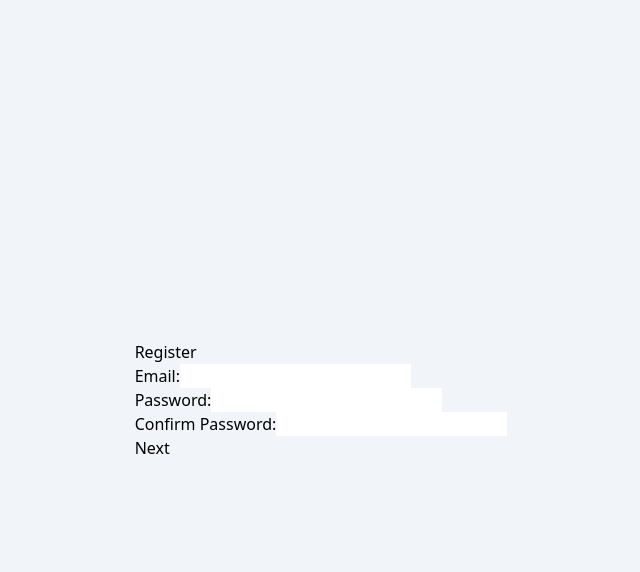
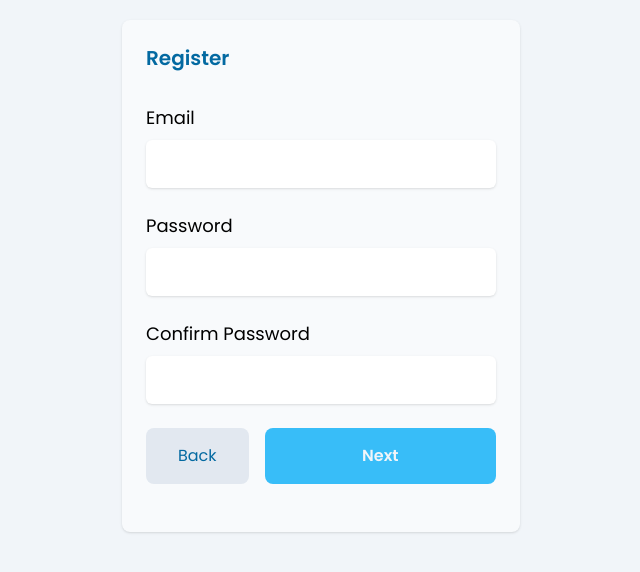
Before and after one commit to One-Bit-Myanmar/sarrmal-web, a Vue app: page /register in a window 1280 px wide. Shown: the top 572 px of the page, without its empty margins (319-959 px from the left). Built offline with nearby package versions, Linux system fonts and the light colour scheme; no server answers.

Commit message:
login and register inteface is completed

```diff
--- a/package.json
+++ b/package.json
@@ -11,6 +11,7 @@
     "axios": "^1.7.5",
     "bootstrap": "^5.3.3",
     "bootstrap-vue": "^2.23.1",
+    "boxicons": "^2.1.4",
     "core-js": "^3.8.3",
     "http-proxy-middleware": "^3.0.0",
     "marked": "^14.1.0",
--- a/src/main.js
+++ b/src/main.js
@@ -4,7 +4,9 @@ import router from "@/router/index";
 
 // import * as bootstrap from 'bootstrap/dist/js/bootstrap.bundle';
 // import '@/assets/css/main.css';
-import '@/assets/css/main.css'
+import '@/assets/css/main.css';
+import 'boxicons/css/boxicons.min.css';
+
 
 const app = createApp(App);
 app.use(router);
--- a/src/views/App.vue
+++ b/src/views/App.vue
@@ -1,7 +1,7 @@
 <template>
   <div
     style="height: 100vh"
-    class="flex items-center justify-center bg-slate-100"
+    class="flex items-start justify-center bg-slate-100 p-5"
   >
     <!-- application header  -->
     <!-- <div class="header">
--- a/src/views/auth/LoginPage.vue
+++ b/src/views/auth/LoginPage.vue
@@ -1,20 +1,43 @@
 <template>
-  <div>
-    <h1>Login</h1>
-    <form @submit.prevent="login">
-      <div>
-        <label for="email">Email:</label>
-        <input type="text" id="email" v-model="email" required />
+  <div class="p-6 bg-slate-50 rounded-lg shadow poppins-regular">
+    <h1 class="mb-8 text-xl poppins-semibold text-sky-700">
+      <i class="bx bx-key" ></i> Login
+    </h1>
+    <form
+      @submit.prevent="login"
+      class="flex flex-col items-start justify-center gap-6"
+      style="width: 350px"
+    >
+      <div class="flex flex-col items-start justify-center gap-2 w-full">
+        <label for="email">Email</label>
+        <input
+          type="email"
+          class="p-3 w-full shadow"
+          id="email"
+          v-model="email"
+          required
+        />
       </div>
-      <div>
-        <label for="password">Password:</label>
-        <input type="password" id="password" v-model="password" required />
+      <div class="flex flex-col items-start justify-center gap-2 w-full">
+        <label for="password">Password</label>
+        <input
+          type="password"
+          id="password"
+          class="p-3 w-full shadow"
+          v-model="password"
+          required
+        />
       </div>
       <!-- Error message -->
       <div v-if="error" class="error">
         {{ error }}
       </div>
-      <button type="submit">Login</button>
+      <div class="flex items-center justify-between w-full gap-4">
+        <router-link to="/">
+          <div class="w-full px-8 py-4 bg-slate-200 text-sky-700 poppins-regular rounded-lg">Back</div>
+        </router-link>
+        <button type="submit" class="w-full px-8 py-4 bg-sky-700 text-slate-100 poppins-regular rounded-lg">Login</button>
+      </div>
     </form>
   </div>
 </template>
@@ -33,7 +56,6 @@ export default {
   },
 
   methods: {
-
     // login method
     async login() {
       // Clear any previous error message
@@ -91,7 +113,6 @@ export default {
         this.error = error.message || "An unexpected error occurred.";
       }
     },
-
   },
 };
 </script>
--- a/src/views/auth/RegisterPage.vue
+++ b/src/views/auth/RegisterPage.vue
@@ -1,77 +1,185 @@
 <template>
-  <div>
-    <h1>Register</h1>
-    <form @submit.prevent="handleSubmit">
+  <div class="p-6 bg-slate-50 rounded-lg shadow poppins-regular">
+    <h1 class="mb-8 text-xl poppins-semibold text-sky-700">Register</h1>
+    <form
+      @submit.prevent="handleSubmit"
+      class="flex flex-col items-start justify-center gap-6"
+      :class="{
+        'w-[350px]': !isSection2Visible,
+        'w-[600px]': isSection2Visible,
+      }"
+    >
       <!-- Section 1: Email and Password -->
-      <div v-if="!isSection2Visible" class="group-1">
-        <div>
-          <label for="email">Email:</label>
-          <input type="email" id="email" v-model="email" required />
+      <div
+        v-if="!isSection2Visible"
+        class="flex flex-col items-start justify-center gap-6 w-full max-w-md mx-auto"
+      >
+        <div class="flex flex-col items-start justify-center gap-2 w-full">
+          <label for="email" class="text-lg font-regular">Email</label>
+          <input
+            type="email"
+            id="email"
+            v-model="email"
+            required
+            class="p-3 w-full shadow rounded-md"
+          />
         </div>
-        <div>
-          <label for="password">Password:</label>
-          <input type="password" id="password" v-model="password" required />
+        <div class="flex flex-col items-start justify-center gap-2 w-full">
+          <label for="password" class="text-lg font-regular">Password</label>
+          <input
+            type="password"
+            id="password"
+            v-model="password"
+            required
+            class="p-3 w-full shadow rounded-md"
+          />
         </div>
-        <div>
-          <label for="confirm_password">Confirm Password:</label>
+        <div class="flex flex-col items-start justify-center gap-2 w-full">
+          <label for="confirm_password" class="text-lg font-regular"
+            >Confirm Password</label
+          >
           <input
             type="password"
             id="confirm_password"
             v-model="confirm_password"
             required
+            class="p-3 w-full shadow rounded-md"
           />
         </div>
+
+        <div class="flex items-center justify-between w-full gap-4">
+          <router-link to="/">
+            <div
+              class="w-full px-8 py-4 bg-slate-200 text-sky-700 poppins-regular rounded-lg"
+            >
+              Back
             </div>
+          </router-link>
           <button
             v-if="!isSection2Visible"
             :disabled="!isEmailAndPasswordValid"
             @click="showSection2"
+            :class="{
+              'w-full px-8 py-4 rounded-lg font-semibold': true,
+              'bg-sky-400 text-slate-100': !isEmailAndPasswordValid,
+              'bg-sky-700 text-slate-100': isEmailAndPasswordValid,
+            }"
           >
             Next
           </button>
+        </div>
+      </div>
 
       <!-- Section 2: Additional Information -->
-      <div v-if="isSection2Visible" class="group-2">
-        <div>
-          <label for="name">Username:</label>
-          <input type="text" id="name" v-model="name" required />
+      <div
+        v-if="isSection2Visible"
+        class="flex items-center justify-center p-4"
+      >
+        <div class="w-full max-w-4xl flex flex-col md:flex-row gap-6">
+          <!-- Left Side -->
+          <div class="flex flex-col gap-6 w-full md:w-1/2">
+            <div class="flex flex-col gap-2 w-full">
+              <label for="name" class="text-lg font-regular">Username:</label>
+              <input
+                type="text"
+                id="name"
+                v-model="name"
+                required
+                class="p-3 w-full border shadow rounded-md"
+              />
             </div>
-        <div>
-          <label for="age">age:</label>
-          <input type="number" id="age" v-model="age" required />
+            <div class="flex flex-col gap-2 w-full">
+              <label for="age" class="text-lg font-regular">Age:</label>
+              <input
+                type="number"
+                id="age"
+                v-model="age"
+                required
+                class="p-3 w-full border shadow rounded-md"
+              />
             </div>
-        <div>
-          <label for="gender">Gender:</label>
-          <select id="gender" v-model="gender" required>
+            <div class="flex flex-col gap-2 w-full">
+              <label for="gender" class="text-lg font-regular">Gender:</label>
+              <select
+                id="gender"
+                v-model="gender"
+                required
+                class="p-3 w-full border shadow rounded-md"
+              >
                 <option value="1">Male</option>
                 <option value="0">Female</option>
               </select>
             </div>
-        <div style="display: flex">
-          <div>
-            <label for="weight">Weight (kg)</label>
-            <input type="number" id="weight" v-model="weight" required />
+            <div class="flex flex-row gap-6 w-full">
+              <div class="flex flex-col gap-2 w-1/2">
+                <label for="weight" class="text-lg font-regular"
+                  >Weight (kg):</label
+                >
+                <input
+                  type="number"
+                  id="weight"
+                  v-model="weight"
+                  required
+                  class="p-3 w-full border shadow rounded-md"
+                />
               </div>
-          <div>
-            <label for="height">Height (cm)</label>
-            <input type="number" id="height" v-model="height" required />
+              <div class="flex flex-col gap-2 w-1/2">
+                <label for="height" class="text-lg font-regular"
+                  >Height (cm):</label
+                >
+                <input
+                  type="number"
+                  id="height"
+                  v-model="height"
+                  required
+                  class="p-3 w-full border shadow rounded-md"
+                />
               </div>
             </div>
-        <div>
-          <label for="diseases">Disease:</label>
-          <input type="text" id="diseases" v-model="diseases" required />
           </div>
-        <div>
-          <label for="allergies">Allergies:</label>
-          <input type="text" id="allergies" v-model="allergies" required />
+
+          <!-- Right Side -->
+          <div class="flex flex-col gap-6 w-full md:w-1/2">
+            <div class="flex flex-col gap-2 w-full">
+              <label for="diseases" class="text-lg font-regular"
+                >Disease:</label
+              >
+              <input
+                type="text"
+                id="diseases"
+                v-model="diseases"
+                required
+                class="p-3 w-full border shadow rounded-md"
+              />
             </div>
-        <div>
-          <label for="exercies">Exercise:</label>
-          <select id="exercise" v-model="exercise" required>
+            <div class="flex flex-col gap-2 w-full">
+              <label for="allergies" class="text-lg font-regular"
+                >Allergies:</label
+              >
+              <input
+                type="text"
+                id="allergies"
+                v-model="allergies"
+                required
+                class="p-3 w-full border shadow rounded-md"
+              />
+            </div>
+            <div class="flex flex-col gap-2 w-full">
+              <label for="exercise" class="text-lg font-regular"
+                >Exercise:</label
+              >
+              <select
+                id="exercise"
+                v-model="exercise"
+                required
+                class="p-3 w-full border shadow rounded-md"
+              >
                 <option value="low">Low</option>
                 <option value="moderate">Moderate</option>
                 <option value="high">High</option>
               </select>
+            </div>
+          </div>
         </div>
       </div>
 
@@ -79,7 +187,23 @@
       <div v-if="error" class="error">
         {{ error }}
       </div>
-      <button v-if="isSection2Visible" type="submit">Register</button>
+
+      <div class="flex items-center justify-between w-full gap-4 px-5">
+        <router-link to="/">
+          <div v-if="isSection2Visible"
+            class="w-full px-8 py-4 bg-slate-200 text-sky-700 poppins-regular rounded-lg"
+          >
+            Back
+          </div>
+        </router-link>
+        <button
+          v-if="isSection2Visible"
+          class="bg-sky-700 text-slate-100 w-full px-8 py-4 rounded-lg font-semibold"
+          type="submit"
+        >
+          Register
+        </button>
+      </div>
     </form>
   </div>
 </template>
@@ -118,6 +242,7 @@ export default {
       );
     },
   },
+
   methods: {
     // Show the second section of the form
     showSection2() {
@@ -197,11 +322,23 @@ export default {
         this.error = error.message;
       }
     },
-
   },
 };
 </script>
 
 <style scoped>
-/* Add some styles here */
+.outer-frame {
+  height: 100vh;
+  display: flex;
+  justify-content: center;
+  align-items: center;
+}
+
+.scrollable-form {
+  max-height: 90vh; /* Adjust as needed */
+  overflow-y: auto;
+  width: 100%;
+  padding: 1rem;
+  box-sizing: border-box;
+}
 </style>
```
Also changed, not shown: 1 other file (tests, documents, lock files or other folders). Lines whose indentation alone changed are shown as unchanged.
